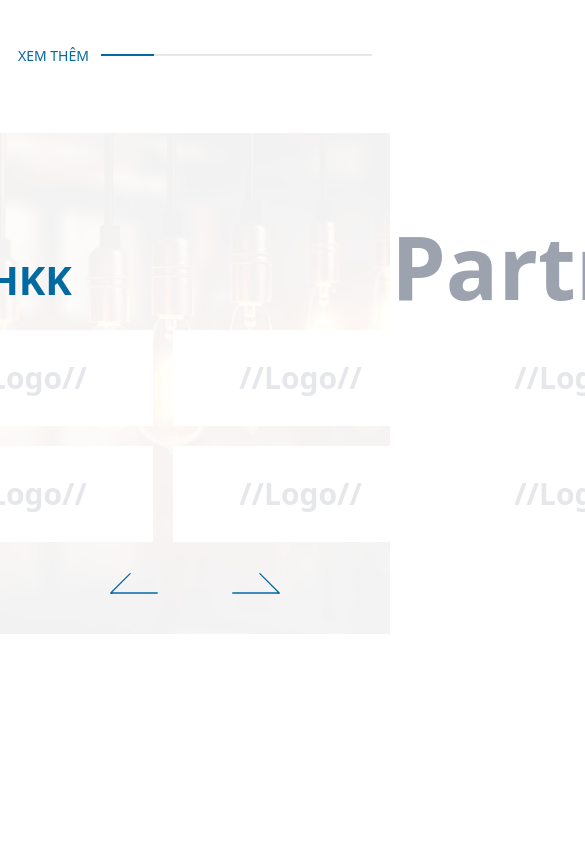
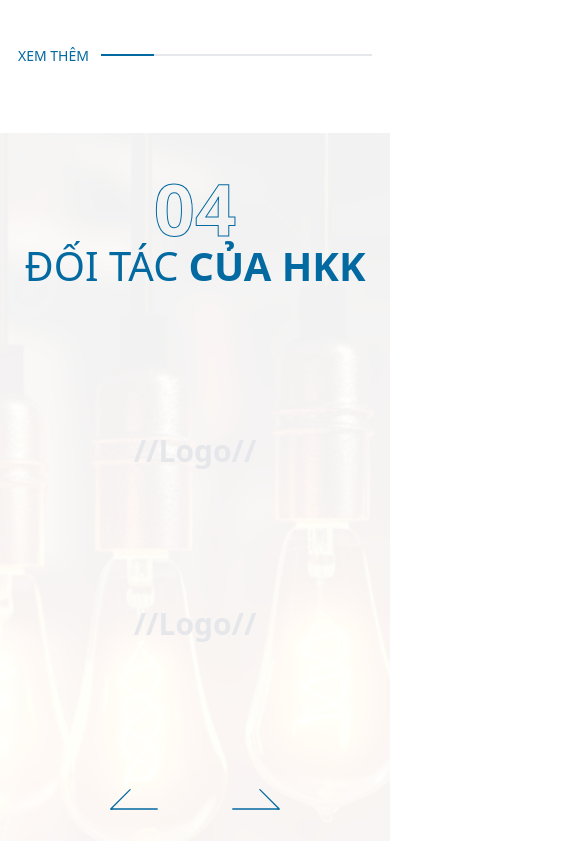
Before and after one commit to ductruonghoc/JAYBRANDING_INTERN_2, a Next.js app in the folder jaybranding_intern/: page / in a window 390 px wide. Shown: the part 6203-7044 px from the top of the page, 585 px wide, since content can reach past the window. Before the commit the page ends 6837 px from the top, so only its background shows below. Built offline with nearby package versions, Linux system fonts and the light colour scheme.

Commit message:
Update partner.tsx

```diff
--- a/jaybranding_intern/src/app/partner.tsx
+++ b/jaybranding_intern/src/app/partner.tsx
@@ -5,18 +5,21 @@ import { CustomArrowLeftIcon, CustomArrowRightIcon, LabelNumber } from "./utilit
 const Items_Component = () => {
     return (
         <div
-            className="w-[1144px] pt-[20px]
-                        flex flex-col gap-[20px]">
+            className="md:w-[1144px] md:pt-[20px]
+                        flex flex-col md:gap-[20px]
+                        max-md:w-full max-md:gap-[136px] max-md:pt-[136px]">
             <div
                 className="w-full
-                            flex flex-wrap gap-[20px]">
+                            flex md:flex-wrap md:gap-[20px]
+                            max-md:flex-col max-md:h-[210px] max-md:overflow-hidden max-md:gap-[136px]">
                 {
                     Array<string>(8).fill("//Logo//").map((_, idx) => (
                         <strong
-                            className="w-[255px] h-[96px]
+                            className="md:w-[255px] md:h-[96px]
                                         flex items-center justify-center
-                                        bg-white
-                                        text-gray-200 text-nowrap text-[30px]"
+                                        md:bg-white
+                                        text-gray-200 text-nowrap text-[30px]
+                                        max-md:h-[37px]"
                             key={idx}>
                             {_}
                         </strong>
@@ -40,9 +43,11 @@ const Label = () => {
         <div
             className="flex justify-between items-end">
             <div
-                className="relative">
+                className="relative
+                            max-md:w-full">
                 <div
-                    className="absolute top-0">
+                    className="absolute md:top-0
+                                max-md:top-[39px] max-md:w-full max-md:flex max-md:justify-center">
                     <LabelNumber
                         text_color={2}
                         text_stroke_color={2}
@@ -51,9 +56,10 @@ const Label = () => {
                 </div>
                 <div
                     className="relative
-                                ps-[108px] pt-[117px]
+                                md:ps-[108px] md:pt-[117px]
                                 flex gap-[10px]
-                                text-[40px] text-sky-700">
+                                text-[40px] text-sky-700
+                                max-md:pt-[103px] max-md:w-full max-md:justify-center">
                     <div>
                         ĐỐI TÁC
                     </div>
@@ -63,7 +69,8 @@ const Label = () => {
                 </div>
             </div>
             <strong
-                className="text-gray-400 text-[87px] leading-none">
+                className="text-gray-400 text-[87px] leading-none
+                            max-md:hidden">
                 Partners
             </strong>
         </div>
@@ -90,7 +97,8 @@ export default function PartnerComponent() {
             <div
                 className="relative
                             flex flex-col
-                            pb-[40px]">
+                            md:pb-[40px]
+                            max-md:w-full max-md:pb-[471px]">
                 <Label />
                 <Items_Component />
             </div>
```
